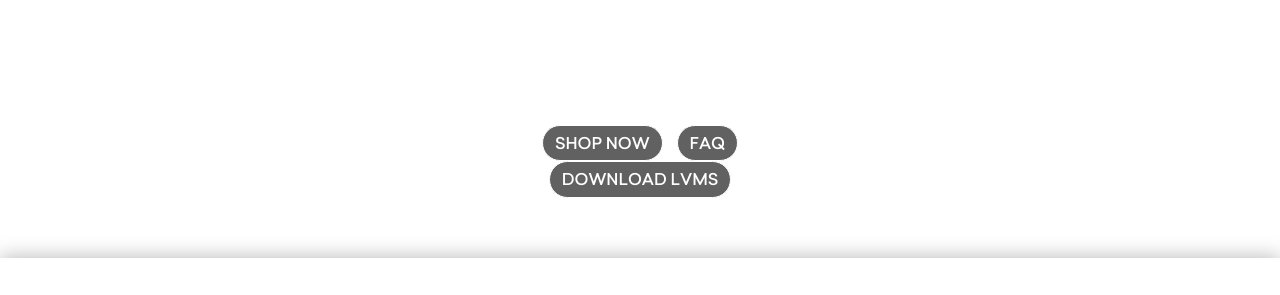
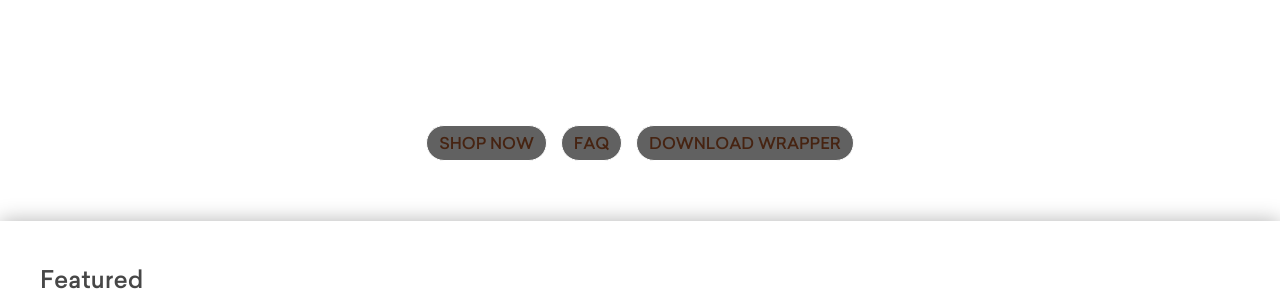
Before and after one commit to josephcrosmanplays532/wrapper-online-legacy-edition-shop, a plain HTML site: page index.html in a window 1280 px wide. Shown: the part 55-350 px from the top of the page. Drawn offline with Linux system fonts and the light colour scheme; files whose address does not match are found by name.

Commit message:
Update index.html

```diff
--- a/index.html
+++ b/index.html
@@ -20,11 +20,10 @@
 
 <section class="banner">
     <h1 id=welcome-to-the-number1-site-for-anything-and-everything-wrapper>Welcome to the #1 site for anything and everything Wrapper.</h1>
-    <button class="link-text"><a href="https://www.wrappershop.ga/categories/list">SHOP NOW</button></a>
-    <button class="link-text"><a href="https://www.wrappershop.ga/faq">FAQ</button></a><br>
-    <button class="link-text"><a href="https://wrappershop.ga/getcomedyworld.html">DOWNLOAD LVMS</button><br>
+    <a href="#wrapper-page-mods"><button class="link-text">SHOP NOW</button></a>
+    <a href="https://wrappershop.ga/faq.html"><button class="link-text">FAQ</button></a>
+	<a href="https://wrappershop.ga/getcomedyworld.html"><button class="link-text">DOWNLOAD WRAPPER</button></a><br>
 </section>
-
 <main>
 
 <h2 id="official-mods">Featured</h2>
```
